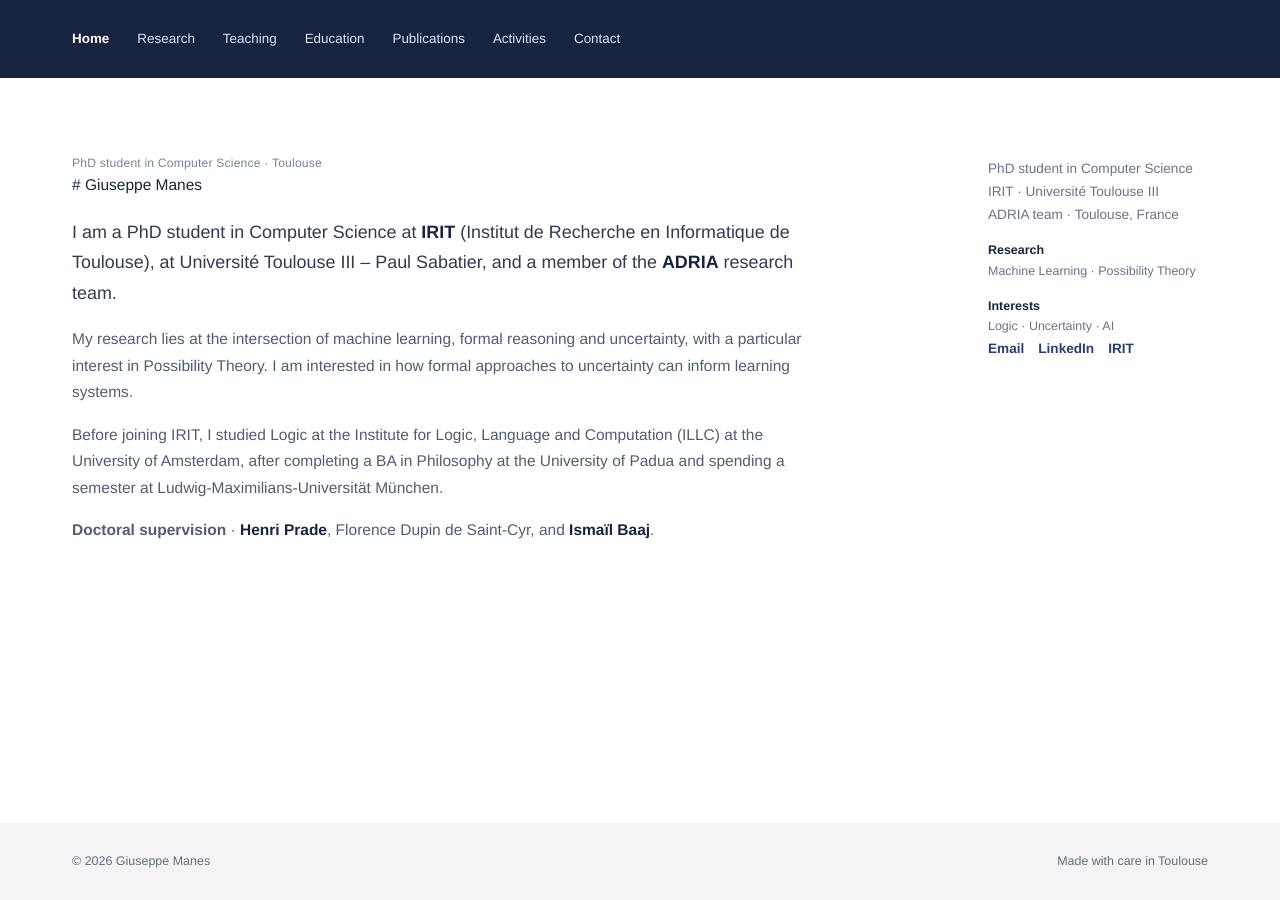
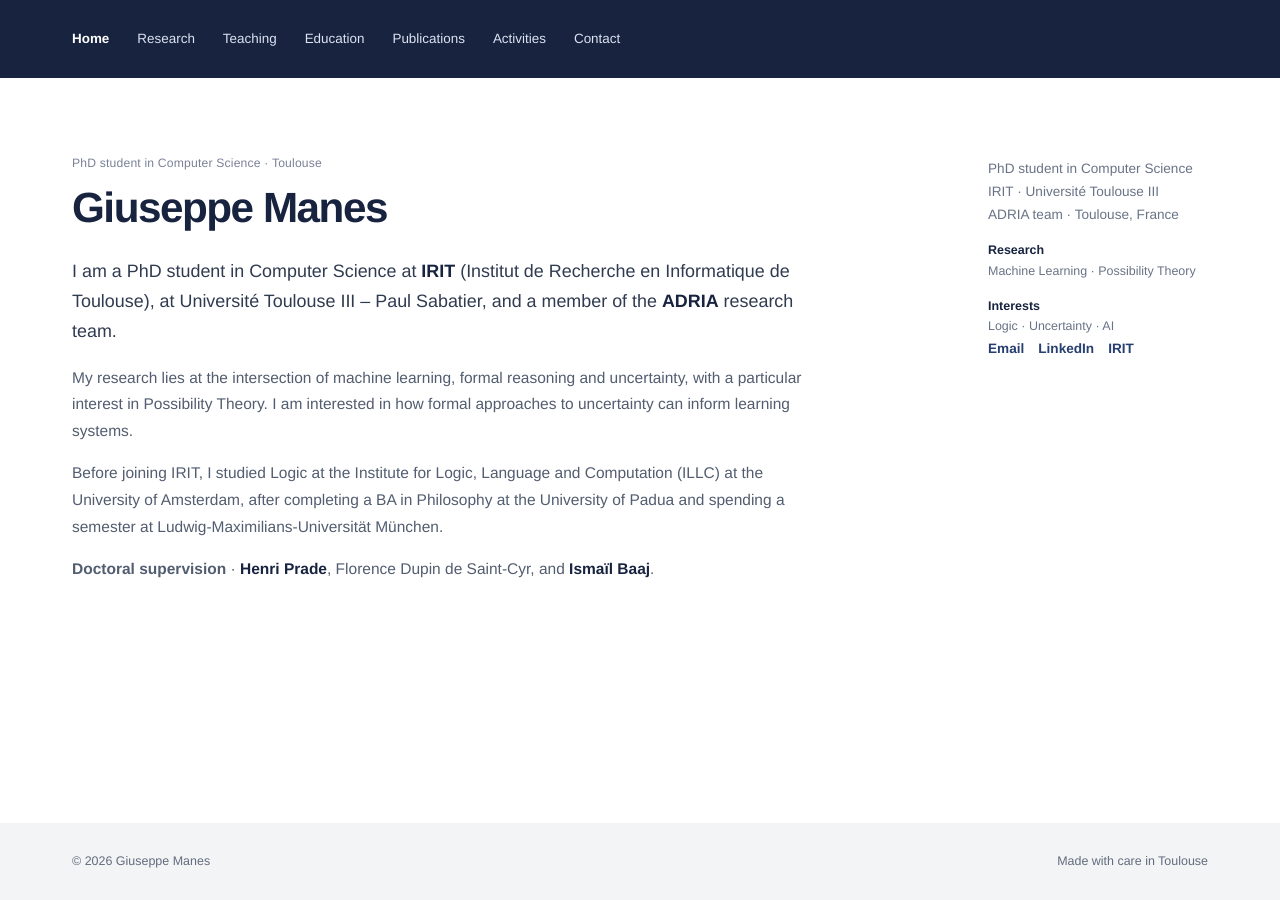
Before and after one commit to gmanes-1/gmanes-1.github.io, a Jekyll site: the page built from index.md, in a window 1280 px wide. Built offline with Jekyll 4.4.1, drawn with Linux system fonts in a browser that asks for light colours.

Commit message:
Preserve homepage columns while enabling Markdown headings

```diff
--- a/index.md
+++ b/index.md
@@ -5,7 +5,7 @@ description: PhD student in Computer Science at IRIT, Toulouse. Research on mach
 permalink: /
 ---
 
-<section>
+<section markdown="1">
   <div class="eyebrow">PhD student in Computer Science · Toulouse</div>
 
 # Giuseppe Manes
@@ -27,7 +27,7 @@ permalink: /
 </p>
 </section>
 
-<aside class="sidebar-info">
+<aside class="sidebar-info" markdown="1">
   <p>PhD student in Computer Science<br>IRIT · Université Toulouse III<br>ADRIA team · Toulouse, France</p>
   <p class="profile-meta"><strong>Research</strong><br>Machine Learning · Possibility Theory</p>
   <p class="profile-meta"><strong>Interests</strong><br>Logic · Uncertainty · AI</p>
```
